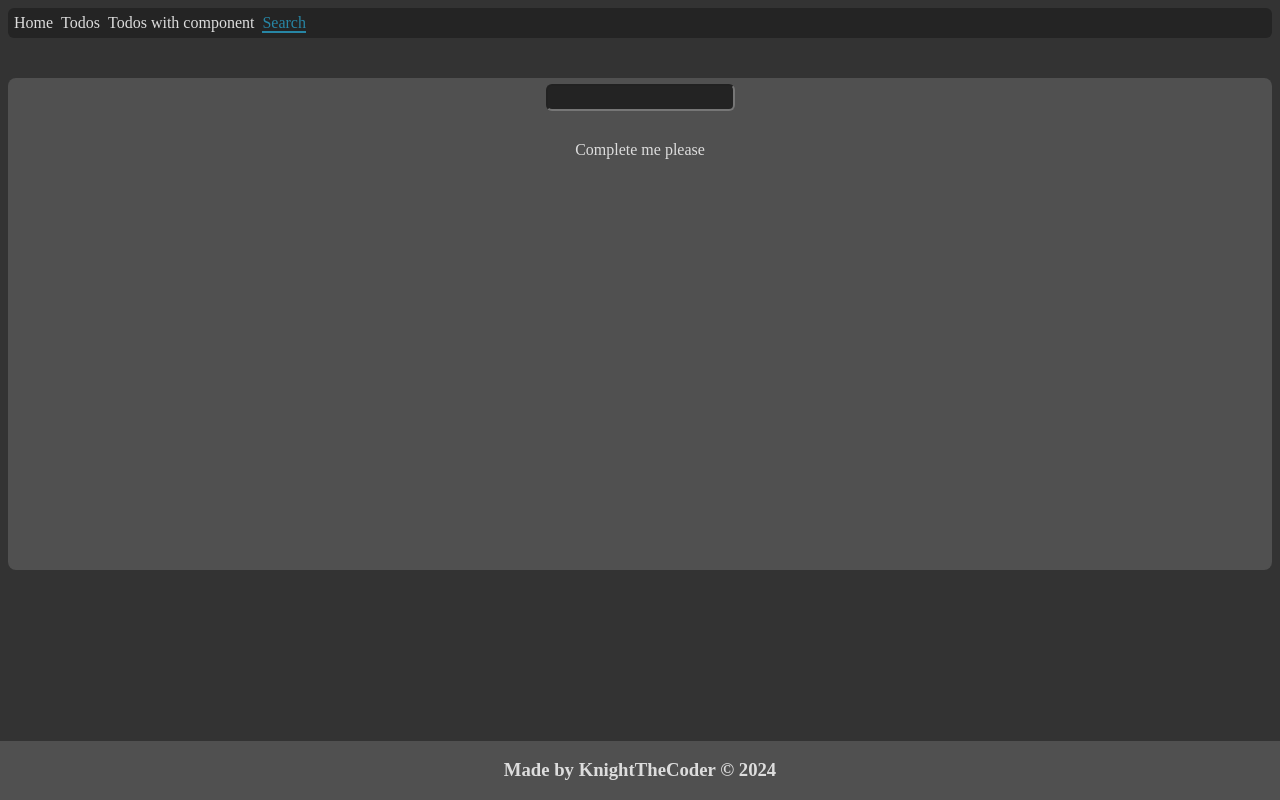
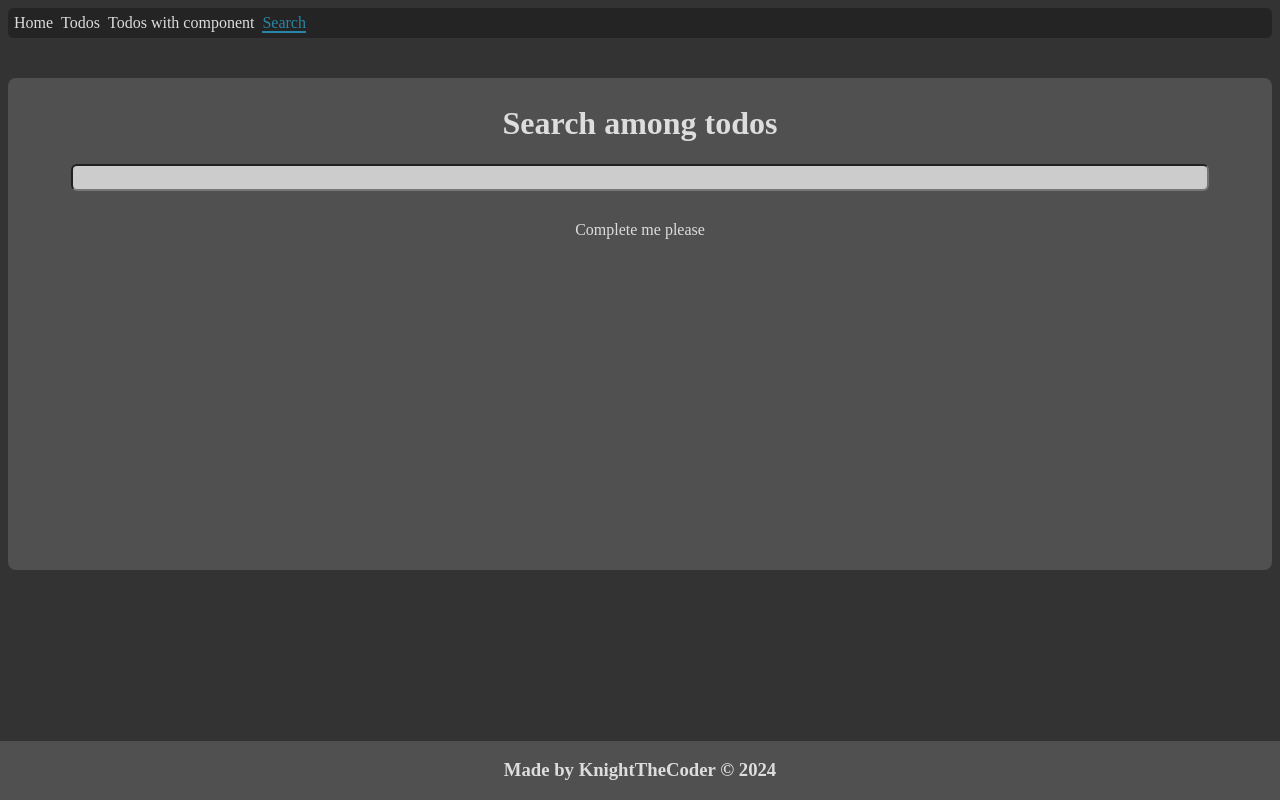
Before and after one commit to KnightTheCoder/angular-todo-app-with-signals, an Angular app: page /search in a window 1280 px wide. Built offline with nearby package versions, Linux system fonts and the light colour scheme.

Commit message:
search changed to white

```diff
--- a/src/app/pages/search-todos/search-todos.component.css
+++ b/src/app/pages/search-todos/search-todos.component.css
@@ -1,6 +1,13 @@
+h1 {
+  text-align: center;
+}
+
 input {
   display: block;
   margin: 0 auto;
+  width: 90%;
+  background-color: #ccc;
+  color: #232323;
 }
 
 div {
--- a/src/app/pages/search-todos/search-todos.component.ts
+++ b/src/app/pages/search-todos/search-todos.component.ts
@@ -8,6 +8,7 @@ import { Router, RouterModule } from '@angular/router';
   standalone: true,
   imports: [FormsModule, RouterModule],
   template: `
+    <h1>Search among todos</h1>
     <input
       type="text"
       [(ngModel)]="searchQuery"
```
